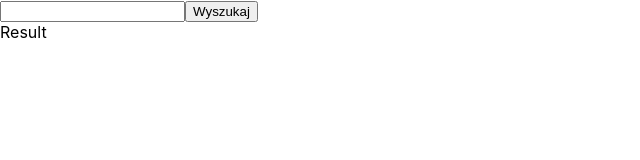
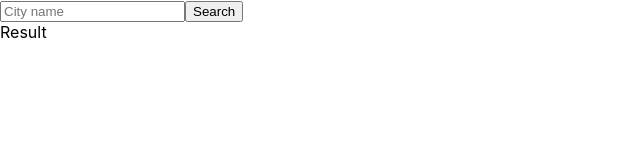
Before and after one commit to pankuu/react-app-weather, a React (Create React App) app: page / in a window 1280 px wide. Shown: the top 160 px of the page, without its empty margins (0-640 px from the left). Built offline with nearby package versions, Linux system fonts and the light colour scheme.

Commit message:
Added handle input change

```diff
--- a/src/components/App.js
+++ b/src/components/App.js
@@ -5,10 +5,20 @@ import Form from "./Form";
 import Result from "./Result";
 
 class App extends Component {
+  state = {
+    value: "",
+  };
+
+  handleInputChange = (e) => {
+    this.setState({
+      value: e.target.value,
+    });
+  };
+
   render() {
     return (
       <div className="App">
-        <Form />
+        <Form value={this.state.value} change={this.handleInputChange} />
         <Result />
       </div>
     );
--- a/src/components/Form.js
+++ b/src/components/Form.js
@@ -1,10 +1,16 @@
 import React from "react";
 
-const Form = () => {
+const Form = (props) => {
+  console.log(props);
   return (
     <form>
-      <input type="text" />
-      <button>Wyszukaj</button>
+      <input
+        type="text"
+        value={props.value}
+        placeholder="City name"
+        onChange={props.change}
+      />
+      <button>Search</button>
     </form>
   );
 };
```
